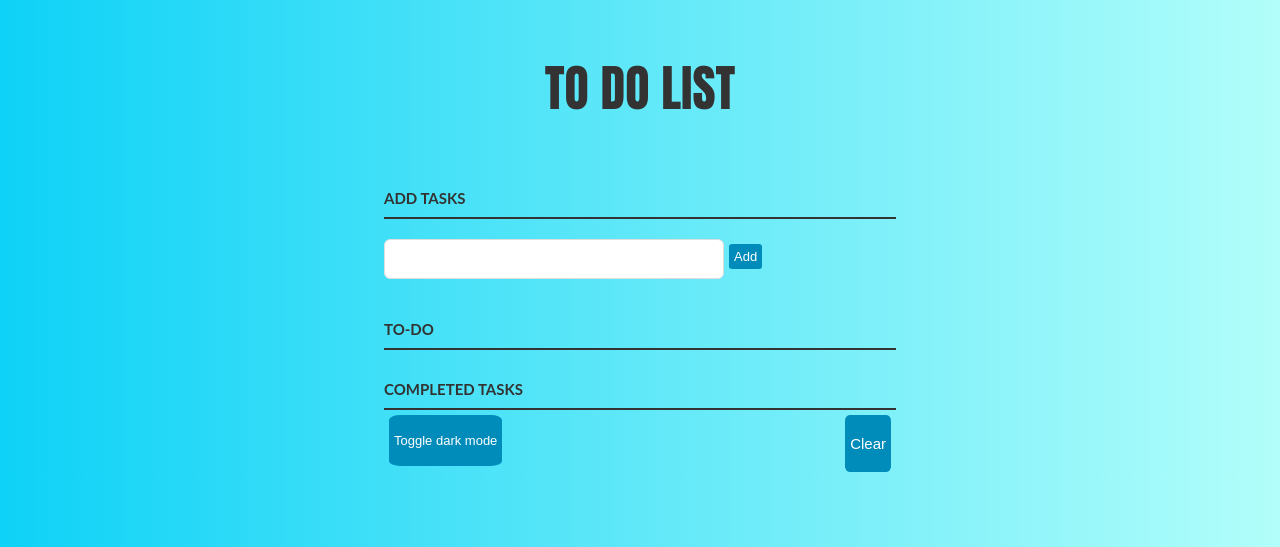
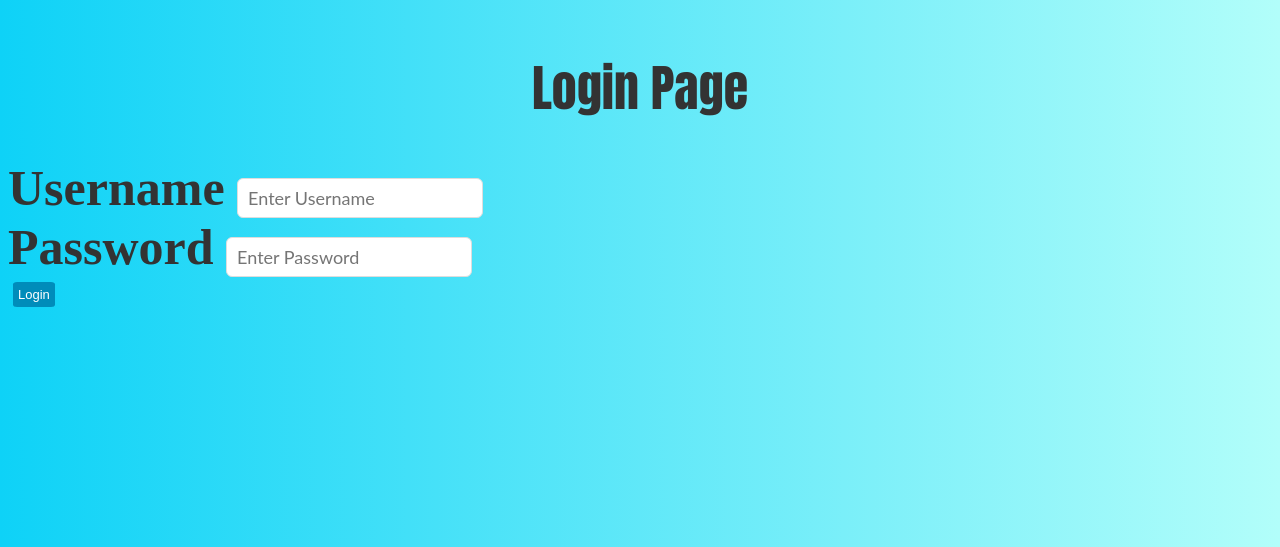
Before and after one commit to Sahil0224/to-do-list-with-python, a Flask app: page / in a window 1280 px wide. Shown: the top 547 px of the page. Run offline with Flask 3, Linux system fonts and the light colour scheme.

Commit message:
Implementing login.

```diff
--- a/first-flask-app/app.py
+++ b/first-flask-app/app.py
@@ -3,9 +3,12 @@ from flask import Flask, render_template
 app = Flask(__name__)
 
 @app.route("/")
-def Hello():
+def Login():
+    return render_template("login.html")
+
+@app.route("/todo")
+def ToDo():
     return render_template("index.html")
-
 @app.route("/hello")
 def NewRoute():
     return "Hello World"
--- a/first-flask-app/static/style.css
+++ b/first-flask-app/static/style.css
@@ -20,6 +20,13 @@ body {
     font-size: 50px;
     font-family: Impact, Haettenschweiler, 'Arial Narrow Bold', sans-serif;
     text-align: center;
+}
+
+label[for="username"], label[for="password"] {
+    margin-top: 5px;
+    font-size: 50px;
+    font-family: 'Times New Roman', Times, serif;
+    text-align: end;
 }
 
 .dark_mode {
@@ -111,7 +118,7 @@ h3, label[for='new-task'] {
     text-transform: uppercase;
 }
 
-input[type="text"] {
+input[type="text"], input[type="password"]{
     margin: 0;
     font-size: 18px;
     line-height: 18px;
@@ -124,7 +131,7 @@ input[type="text"] {
     color: #888;
 }
 
-input[type="text"]:focus {
+input[type="text"]:focus, input[type="password"]:focus {
     color: #333;
 }
 
@@ -192,8 +199,6 @@ li>.delete:hover {
 
 /* Completed */
 
-
-
 #completed-tasks label {
 
     text-decoration: line-through;
--- /dev/null
+++ b/first-flask-app/templates/login.html
@@ -0,0 +1,36 @@
+<!DOCTYPE html>
+<html lang="en">
+    <head>
+        <meta charset="UTF-8">
+        <meta name="viewport" content="width=device-width, initial-scale=1.0">
+        <title>Login Page</title>
+        <link rel="stylesheet" href="static/style.css">
+    </head>
+
+    <body>
+        <div class="container">
+            <div class="section1">
+                <h1 id="title">Login Page</h1>
+            </div>
+        </div>
+        <div class="section2">
+            <label for="username">
+                <b>
+                    Username
+                </b>
+                <input type="text" placeholder="Enter Username" name="username" required="true">
+            </label>
+        </div>
+        <div class="section3">
+            <label for="password">
+                <b>
+                    Password
+                </b>
+                <input type="password" placeholder="Enter Password" name="passowrd" required="true">
+            </label>
+        </div>
+        <div class="section4">
+            <button type="submit">Login</button>
+        </div>
+    </body>
+</html>
```
